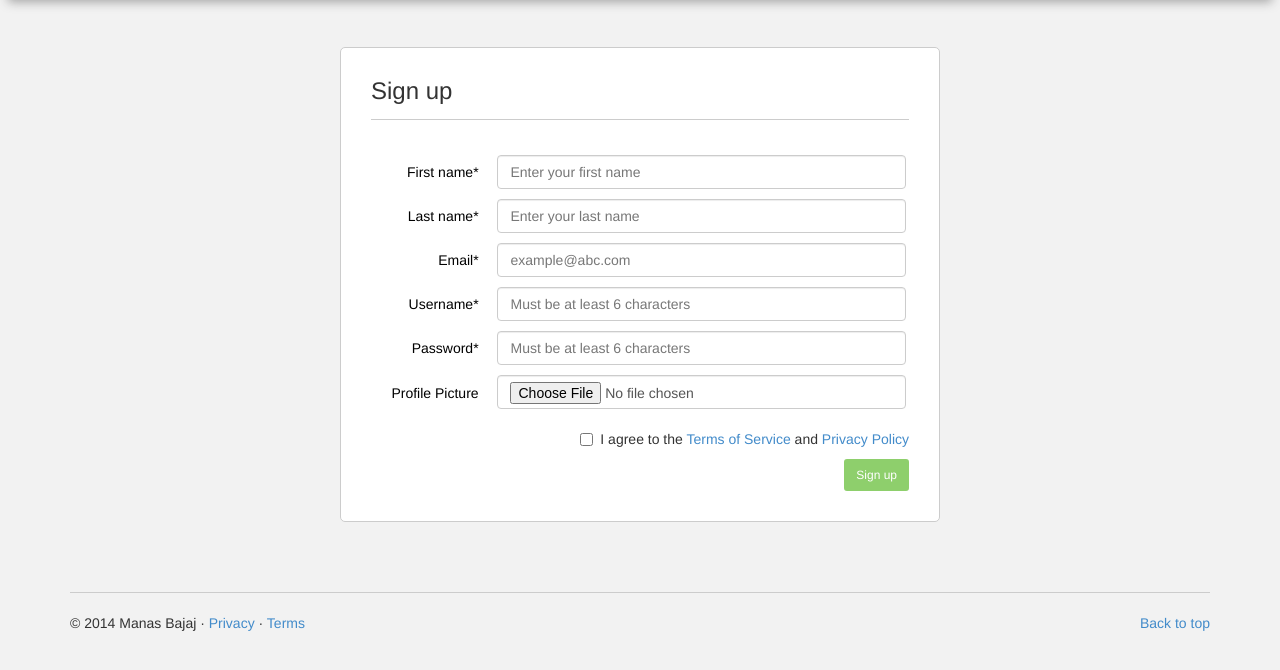
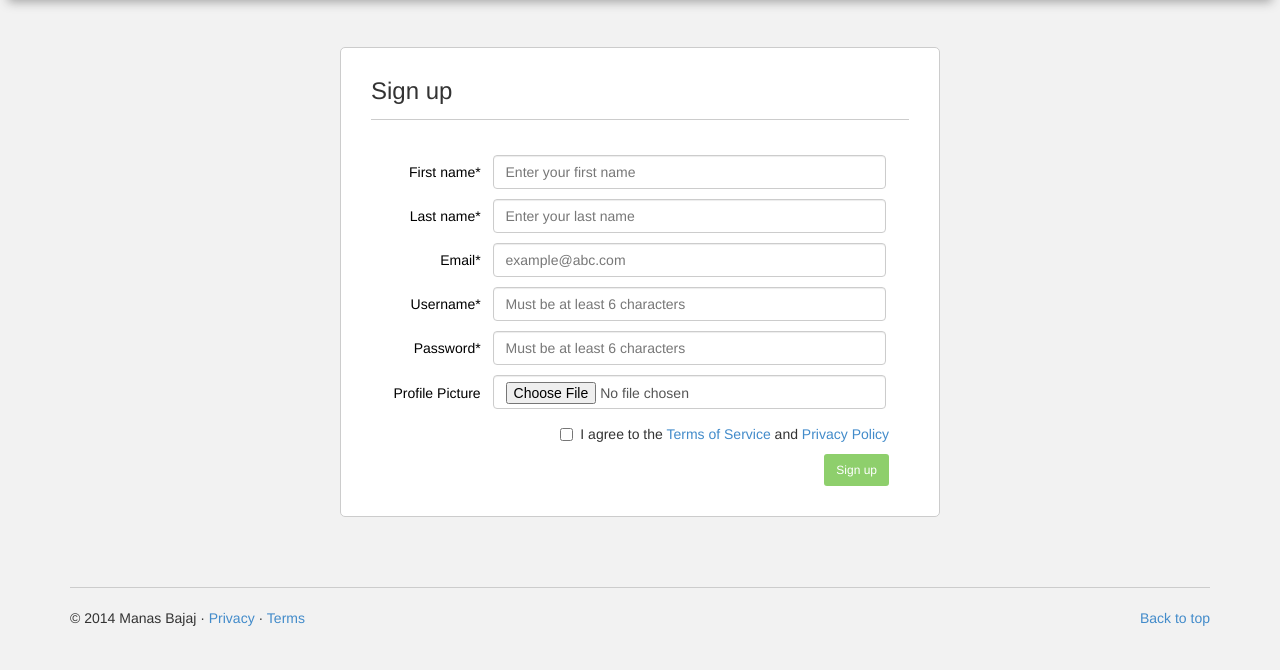
Before and after one commit to manasb-uoe/selp-mytravelog, a Django app: template selp/selp/templates/mytravelog/sign_up.html in a window 1280 px wide. Shown: the part 53-723 px from the top of the page. Run offline with Django 3.2, Linux system fonts and the light colour scheme; the template is opened without the code that fills it, so the values that code supplies are empty; parts of the project's set-up code (start-up, migrations or seed data) failed here and were passed over; some libraries are stand-ins or nearby versions.

Commit message:
Made some minor ui changes in the sign up form.

```diff
--- a/selp/selp/static/mytravelog/css/sign_up.css
+++ b/selp/selp/static/mytravelog/css/sign_up.css
@@ -7,9 +7,8 @@ body {
     margin: 100px auto 50px auto;
 }
 
-.form-container .form-signin {
+.form-container .form-signup {
     width: 600px;
-    /*box-shadow: 3px 3px 16px -5px rgba(0,0,0,0.75);*/
     background-color: #ffffff;
     margin-left: auto;
     margin-right: auto;
@@ -19,36 +18,47 @@ body {
     overflow: hidden;
 }
 
-.form-container .form-signin .title {
+.form-container .form-signup .title {
     margin: 0;
 }
 
-.form-container .form-signin .divider {
+.form-container .form-signup .divider {
     border-color: #ccc;
     margin: 15px 0 25px 0;
 }
 
-.form-container .form-signin .form-label {
+.form-container .form-signup .wrapper {
+    overflow: hidden;
+    margin-left: 20px;
+    margin-right: 20px;
+}
+
+.form-container .form-signup .wrapper .alert-custom {
+    padding-top: 10px;
+    padding-bottom: 10px;
+}
+
+.form-container .form-signup .form-label {
     display: inline-block;
     color: #000;
     text-align: right;
-    margin-right: 15px;
-    width: 20%;
+    margin-right: 8px;
+    width: 18%;
     font-weight: 500;
 }
 
-.form-container .form-signin .form-input {
+.form-container .form-signup .form-input {
     display: inline-block;
-    width: 76%;
+    width: 79%;
     margin-top: 10px;
 }
 
-.form-container .form-signin .checkbox-terms {
-    padding-top: 10px;
+.form-container .form-signup .checkbox-terms {
+    padding-top: 5px;
     float: right;
 }
 
-.form-container .form-signin .button-signup {
+.form-container .form-signup .button-signup {
     float: right;
     clear: both;
     background-color: #8ecf6c;
@@ -57,7 +67,7 @@ body {
     color: #ffffff;
 }
 
-.form-container .form-signin .button-signup:hover {
+.form-container .form-signup .button-signup:hover {
     background-color: #71a556;
     border-color: #71a556;
 }
--- a/selp/selp/templates/mytravelog/sign_up.html
+++ b/selp/selp/templates/mytravelog/sign_up.html
@@ -7,13 +7,14 @@
 
 {% block body_block %}
     <div class="container form-container">
-        <form class="form-signin" method="POST" action="/mytravelog/sign_up/" enctype="multipart/form-data">
+        <form class="form-signup" method="POST" action="/mytravelog/sign_up/" enctype="multipart/form-data">
             {% csrf_token %}
             <h3 class="title">Sign up</h3>
             <hr class="divider">
 
+            <div class="wrapper">
                 {% if error %}
-                <div class="alert alert-danger" role="alert"><strong>Error!</strong> {{ error }}</div>
+                    <div class="alert alert-danger alert-custom" role="alert"><strong>Error!</strong> {{ error }}</div>
                 {% endif %}
 
                 <label class="form-label" for="first_name">First name*</label>
@@ -41,6 +42,7 @@
                 </div>
 
                 <button class="btn btn-sm button-signup" type="submit">Sign up</button>
+            </div>
         </form>
     </div>
 {% endblock %}
```
Lines whose indentation alone changed are shown as unchanged.
